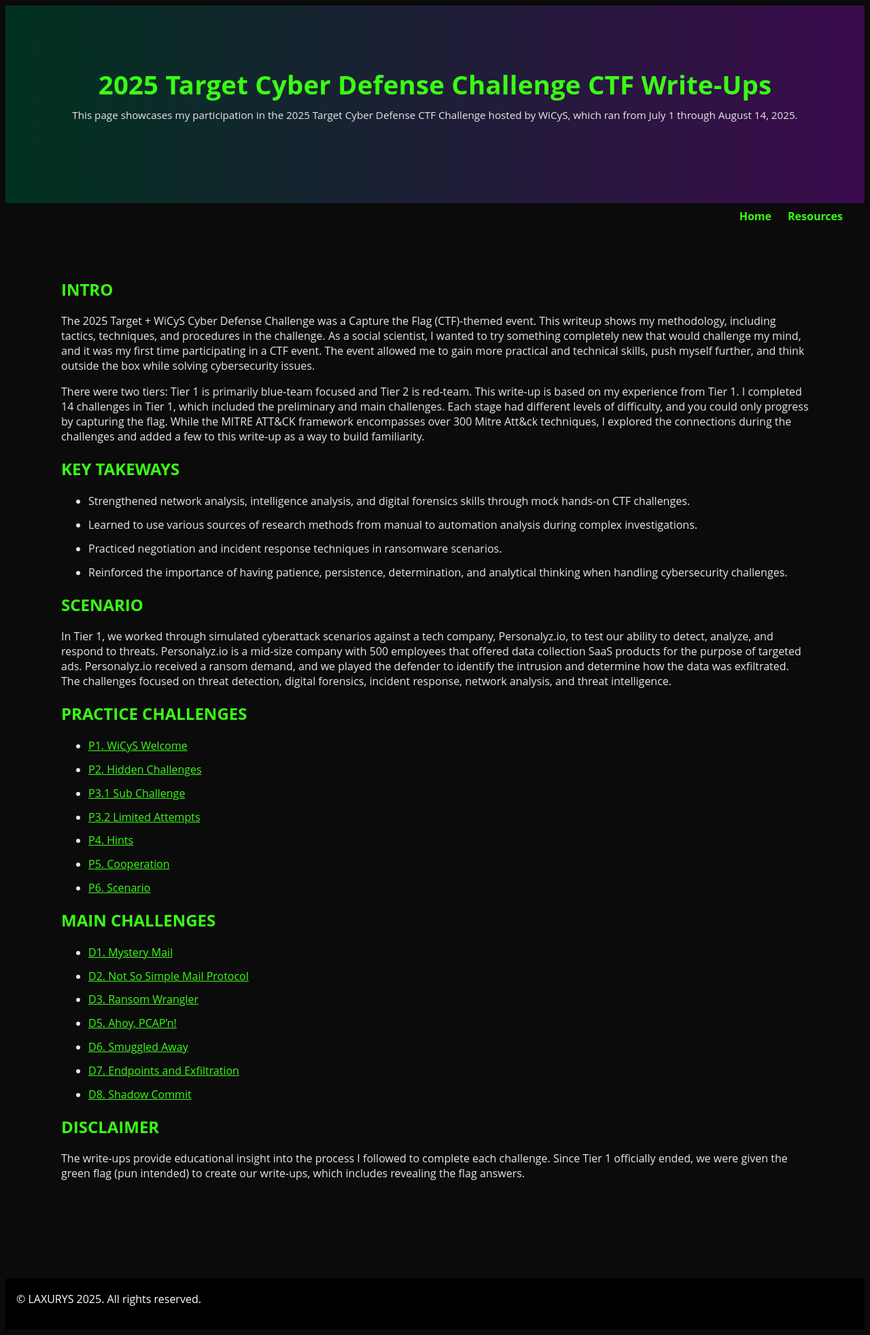
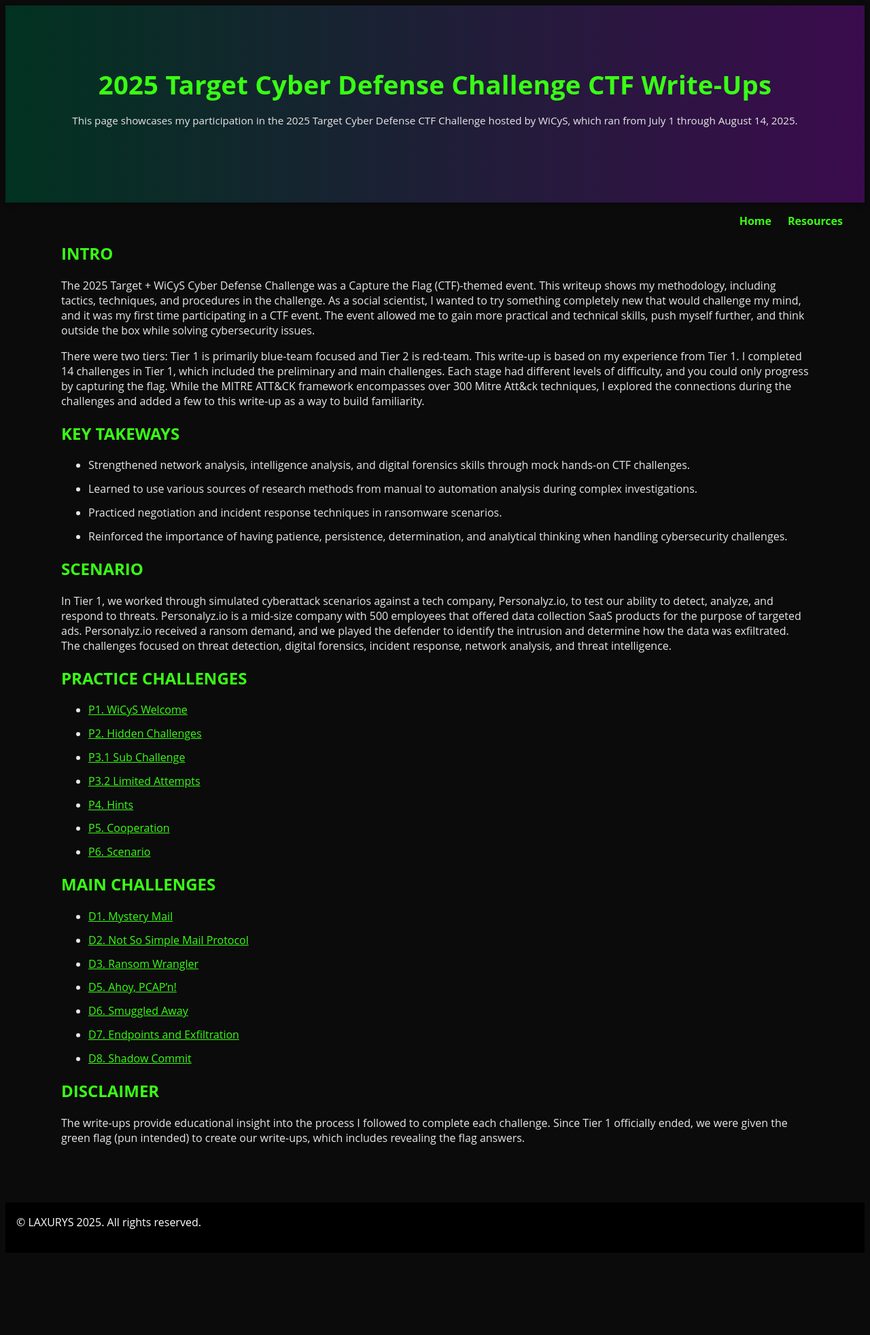
Before and after one commit to glsanclem/2025_wicys_target_ctf, a Jekyll site: the page built from index.md, in a window 1280 px wide. Shown: the whole page at 68% size. Built offline with Jekyll 4.4.1, drawn with Linux system fonts in a browser that asks for light colours; after the commit the page ends 1851 px from its top, so only the background shows below that.

Commit message:
Update style.css

```diff
--- a/assets/css/style.css
+++ b/assets/css/style.css
@@ -1,12 +1,11 @@
 /* =========================================================
-   Hacker Theme Base + Cayman-style Gradient Header Block
-   ========================================================= */
+Hacker Theme Base + Cayman-style Gradient Header Block ========================================================= */
 
 /* ---------------------- Header Block ---------------------- */
 header, .site-header, .header {
  background: linear-gradient(90deg, #013220 0%, #3b0b4d 100%);
  color: #ffffff;
-  padding: 6rem 1rem; /* height of header block */
+ padding: 6rem 1rem; /* decreased from 10rem to 6rem */
  text-align: center;
  box-shadow: 0 2px 8px rgba(0,0,0,0.35);
  font-family: "Open Sans", "Helvetica Neue", Helvetica, Arial, sans-serif;
@@ -17,7 +16,7 @@ header, .site-header, .header {
 .site-title, .site-header h1, header .site-title {
  color: #39ff14; /* neon green so it pops */
  font-size: 2.4rem;
-  margin: 0 0 1rem 0; /* spacing under the title */
+ margin: 0 0 1.5rem 0; /* creates space between title & subtitle */
  line-height: 1.05;
  letter-spacing: 0.2px;
  font-family: "Open Sans", "Helvetica Neue", Helvetica, Arial, sans-serif;
@@ -26,13 +25,17 @@ header, .site-header, .header {
 /* ------------------- Subtitle / Description --------------- */
 header .site-description,
 .site-header .site-description,
-header p.site-description {
-  color: #e7e7e7;          /* light gray */
-  font-size: 0.95rem;      /* smaller than main title */
-  font-weight: normal;
+header p.site-description,
+header h2,
+header h3,
+.site-header h2,
+.site-header h3 {
+ color: #e7e7e7; /* light gray */
+ font-size: 0.95rem; /* smaller than main title */
+ font-weight: normal; /* unbold */
  line-height: 1.2;
  font-family: "Open Sans", "Helvetica Neue", Helvetica, Arial, sans-serif;
-  margin: 0 0 1.5rem 0;    /* clean gap below subtitle */
+ margin-top: 0.45rem;
 }
 
 /* ------------------- Body Styling ------------------------- */
@@ -51,50 +54,53 @@ a {
 footer, .site-footer {
  background-color: #000000;
  color: #ffffff;
-  padding: 1.15rem 1rem;
+ padding: 1.15rem 1rem; /* Decreased from 1.25rem to 1.15rem */
  font-family: "Open Sans", "Helvetica Neue", Helvetica, Arial, sans-serif;
 }
 
 /* ------------------- Content Spacing -------------------- */
 .main-content, .content, .site-content {
-  margin: 5rem auto;         /* spacing above and below content */
-  padding: 0 1.5rem 3rem;    /* side padding + bottom spacing */
-  max-width: 1100px;         /* controls page width */
+ margin-top: 5rem; /* adds space after nav menu and content */
+ margin-bottom: 5rem; /* add space above the footer */
 }
 
 /* ------------------- Section Titles Neon Green ------------------ */
 h2, h3 {
-  color: #39ff14;
-  font-family: inherit;
-  font-weight: bold;
+ color: #39ff14; /* Hacker neon green */
+ font-family: inherit; /* keep Hacker font */
+ font-weight: bold; /* keep bold styling if used by Hacker theme */
 }
 
 /* ------------------- Challenge Box Styling -------------------- */
 .challenge-box {
-  background-color: #1a1a1a;
-  border: 1px solid #39ff14;
-  border-radius: 0.6rem;
-  padding: 1.5rem 1.8rem;
-  margin-bottom: 2rem;
-  box-shadow: 0 4px 12px rgba(0,0,0,0.5);
+ background-color: #1a1a1a; /* dark gray so it contrasts with body */
+ border: 1px solid #39ff14; /* neon green border to match Hacker theme */
+ border-radius: 0.6rem; /* smooth rounded corners */
+ padding: 1.5rem 1.8rem; /* inner spacing for text */
+ margin-bottom: 2rem; /* space between boxes */
+ box-shadow: 0 4px 12px rgba(0,0,0,0.5); /* subtle shadow to pop */
  transition: transform 0.2s ease, box-shadow 0.2s ease;
 }
 
+/* hover effect for a little interactivity */
 .challenge-box:hover {
  transform: translateY(-2px);
  box-shadow: 0 8px 18px rgba(0,0,0,0.7);
 }
 
+/* inner headings inside the box (like title, points, category) */
 .challenge-box h3 {
-  color: #39ff14;
+ color: #39ff14; /* neon green to match Hacker titles */
  margin-top: 0;
 }
 
+/* bold the small metadata */
 .challenge-box strong {
  color: #e7e7e7;
  font-weight: 600;
 }
 
+/* adjust normal paragraph text inside the box */
 .challenge-box p, .challenge-box li {
  color: #e7e7e7;
  line-height: 1.5;
@@ -109,13 +115,13 @@ ul li {
 .site-nav {
  display: flex;
  justify-content: flex-end; /* top right */
-  gap: 1.5rem;               /* space between tabs */
-  margin-top: 0.5rem;        /* spacing under subtitle */
+ gap: 1.5rem; /* space between tabs */
+ margin-top: 1rem; /* below header */
  margin-right: 2rem;
 }
 
 .site-nav .nav-link {
-  color: #39ff14;
+ color: #39ff14; /* neon green */
  font-weight: bold;
  text-decoration: none;
  font-size: 1rem;
@@ -123,5 +129,12 @@ ul li {
 
 .site-nav .nav-link:hover {
  text-decoration: underline;
-  color: #ccff66;
+ color: #ccff66; /* subtle hover effect */
 }
+
+/* Wrap the whole main content so it doesn't stretch edge to edge */
+.main-content, .content, .site-content {
+ margin: 1.25rem auto; /* centers the content */
+ padding: 0 1.5rem 3rem; /* side padding + bottom spacing */
+ max-width: 1100px; /* a larger number pushes the content further out */
+}
```
Lines whose indentation alone changed are shown as unchanged.
